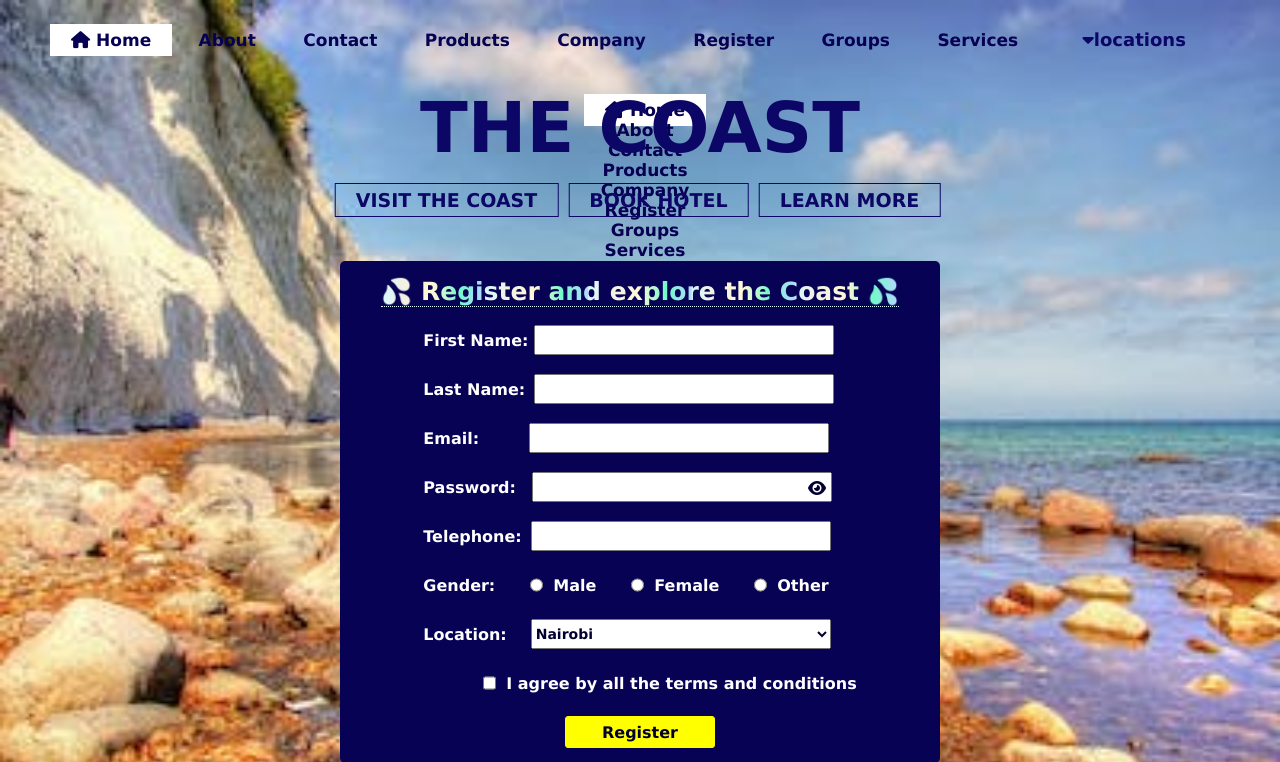
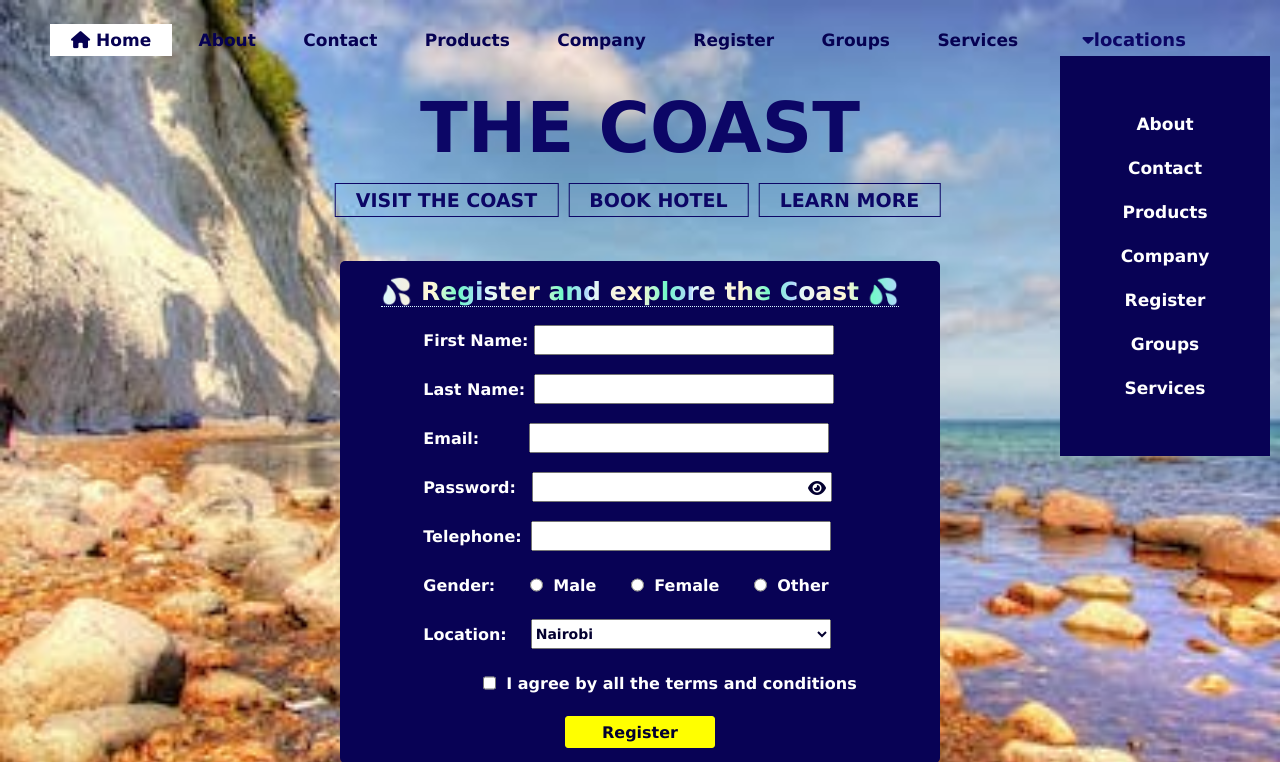
Before and after one commit to Allanoallashe/coast-web, a PHP site: page / in a window 1280 px wide. Shown: the top 762 px of the page. Run offline with PHP 8.4, Linux system fonts and the light colour scheme; some libraries are stand-ins or nearby versions.

Commit message:
added media query

```diff
--- a/index.html
+++ b/index.html
@@ -21,7 +21,7 @@
           <li class="active"><a href="#"><i class="fa fa-home"></i> Home</a></li>
         </ul>
       </div>
-      <ul>
+      <ul class="list-two">
         <li class="active"><a href="#"><i class="fa fa-home"></i> Home</a></li>
         <li><a href="#">About</a></li>
         <li><a href="#">Contact</a></li>
@@ -60,12 +60,11 @@
 
 
    <ul id="list" class="list-one">
-        <li class="active"><a href="#"><i class="fa fa-home"></i> Home</a></li>
         <li><a href="#">About</a></li>
         <li><a href="#">Contact</a></li>
         <li><a href="#">Products</a></li>
         <li><a href="#">Company</a></li>
-        <li><a href="connect.php">Register</a></li>
+        <li ><a href="connect.php">Register</a></li>
         <li><a href="#">Groups</a></li>
         <li><a href="#">Services</a></li>
       </ul>
@@ -155,6 +154,6 @@
     </div>
   </main>
 
- <script src="index.js"></script>
+ <script src="index.js" type="text/javascript"></script>
 </body>
 </html>
--- a/index.js
+++ b/index.js
@@ -76,15 +76,25 @@ function myFunction(x) {
 
 const view = document.getElementById('view');
 const slash = document.getElementById('slash');
-const field = document.getElementById('passwordNewuser');
+const field = document.getElementById('passwordNewUser');
 
 view.addEventListener('click', () => {
     view.style.display = 'none';
     slash.style.display='contents';
-    document.getElementById('passwordNewuser').inputType='text';
+    document.getElementById('passwordNewUser').type='text';
+    field.style.fontSize='16px';
 })
 slash.addEventListener('click', () => {
     view.style.display = 'contents';
     slash.style.display='none';
-    document.getElementById('passwordNewuser').inputType='password';
+  document.getElementById('passwordNewUser').type = 'password';
+  field.style.fontSize='25px';
 })
+
+
+list.addEventListener('click', () => {
+  list.style.marginTop = '-500px';
+  menu.style.display='contents';
+  close.style.display = 'none';
+  document.getElementById('list').style.transition = 'all 0.6s ease';
+})
--- a/style.css
+++ b/style.css
@@ -149,7 +149,6 @@ ul li.active a{
   color: black;
   transition: 0.2s ease;
 }
-
 #close i{
   display: none;
   color: #0c0666;
@@ -192,28 +191,37 @@ ul li.active a{
   flex-direction: column;
   align-items: center;
   justify-content: center;
-  /* background-color: #060152; */
-  z-index: 100000;
+  background-color: #080255;
+  position: absolute;
+  right: 10px;
+  top: 7%;
+  height: 50vh;
+  width: 210px;
+  z-index: 20000;
 }
-
-
-
-
-
-
-
-
-
-
-
-
+.list-one li{
+  margin: 12px;
+}
+.list-one li a{
+  color: #fff;
+}
 
 
 /* media query */
 
 @media only screen and (max-width:1089px) {
-
       .home{
         display: contents;
       }
+      #nav{
+        display: flex;
+        justify-content: space-around;
+        align-items: center;
+      }
+      .list-two{
+        display: none;
+      }
+      .active{
+        display: contents;
+      }
 }
```
